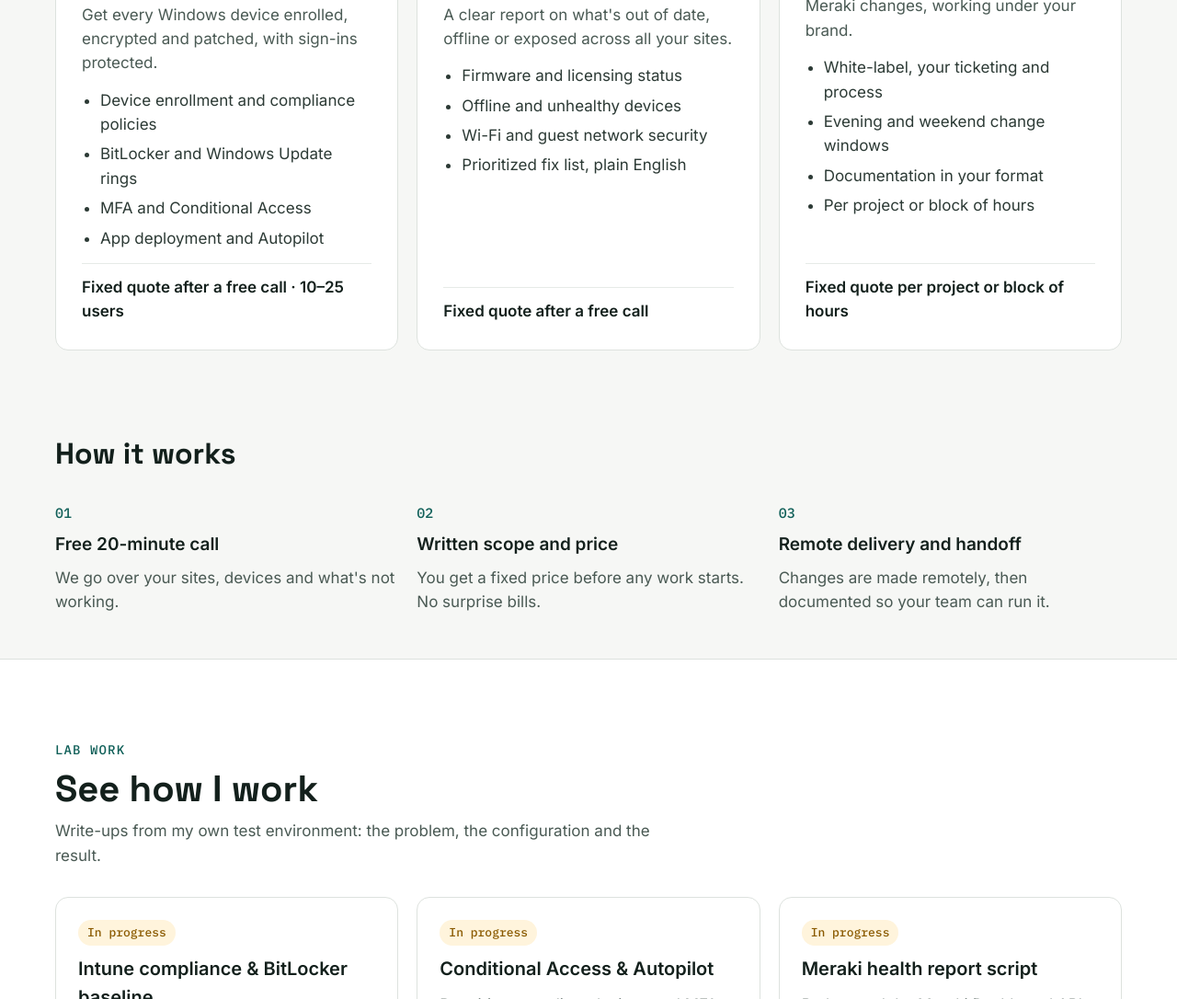
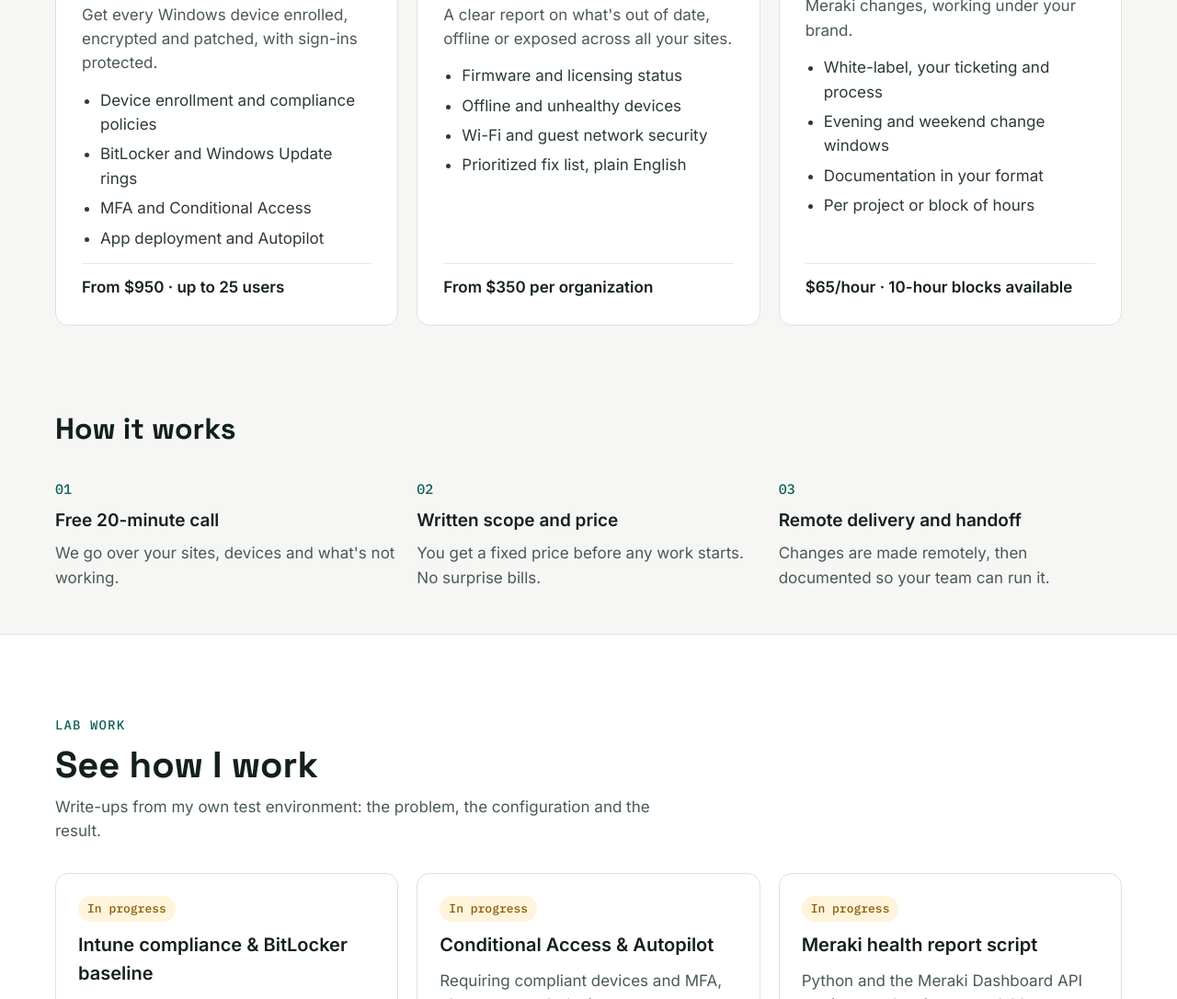
Before and after one commit to Crowtherj599/crowtherj599.github.io, a plain HTML site: page index.html in a window 1280 px wide. Shown: the part 1161-2247 px from the top of the page at 92% size. Drawn offline with Linux system fonts and the light colour scheme.

Commit message:
Add starting prices to services

```diff
--- a/index.html
+++ b/index.html
@@ -59,7 +59,7 @@ Crowther Endpoint &amp; Network</a>
 <li>MFA and Conditional Access</li>
 <li>App deployment and Autopilot</li>
 </ul>
-<div style="margin-top: auto; padding-top: 12px; border-top: 1px solid #E6EAE7; font-weight: 600">Fixed quote after a free call · 10–25 users</div>
+<div style="margin-top: auto; padding-top: 12px; border-top: 1px solid #E6EAE7; font-weight: 600">From $950 · up to 25 users</div>
 </div>
 <div style="background: #FFFFFF; border: 1px solid #DDE2DE; border-radius: 14px; padding: 28px; display: flex; flex-direction: column; gap: 14px">
 <svg width="32" height="32" viewBox="0 0 32 32" fill="none" stroke="#0F766E" stroke-width="2" aria-hidden="true"><path d="M5 13a16 16 0 0 1 22 0"></path><path d="M9 17.5a10 10 0 0 1 14 0"></path><path d="M13 22a4 4 0 0 1 6 0"></path><circle cx="16" cy="26" r="1.5"></circle></svg>
@@ -71,7 +71,7 @@ Crowther Endpoint &amp; Network</a>
 <li>Wi-Fi and guest network security</li>
 <li>Prioritized fix list, plain English</li>
 </ul>
-<div style="margin-top: auto; padding-top: 12px; border-top: 1px solid #E6EAE7; font-weight: 600">Fixed quote after a free call</div>
+<div style="margin-top: auto; padding-top: 12px; border-top: 1px solid #E6EAE7; font-weight: 600">From $350 per organization</div>
 </div>
 <div style="background: #FFFFFF; border: 1px solid #DDE2DE; border-radius: 14px; padding: 28px; display: flex; flex-direction: column; gap: 14px">
 <svg width="32" height="32" viewBox="0 0 32 32" fill="none" stroke="#0F766E" stroke-width="2" aria-hidden="true"><rect x="4" y="8" width="11" height="16" rx="2"></rect><rect x="17" y="8" width="11" height="16" rx="2"></rect><path d="M15 16h2"></path></svg>
@@ -83,7 +83,7 @@ Crowther Endpoint &amp; Network</a>
 <li>Documentation in your format</li>
 <li>Per project or block of hours</li>
 </ul>
-<div style="margin-top: auto; padding-top: 12px; border-top: 1px solid #E6EAE7; font-weight: 600">Fixed quote per project or block of hours</div>
+<div style="margin-top: auto; padding-top: 12px; border-top: 1px solid #E6EAE7; font-weight: 600">$65/hour · 10-hour blocks available</div>
 </div>
 </div>
 </section>
```
